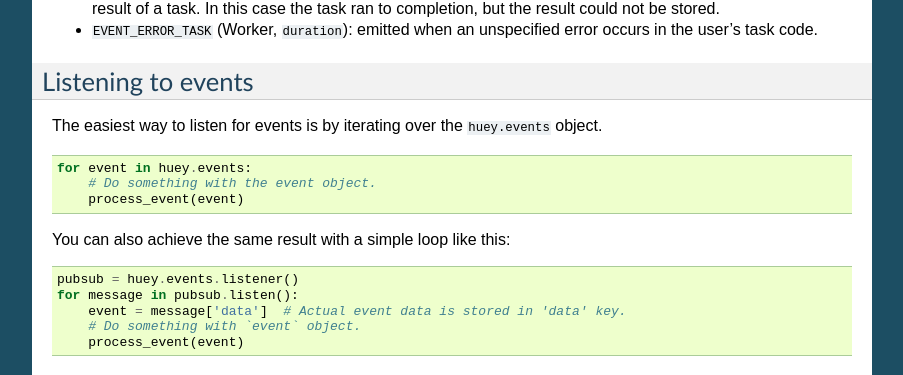
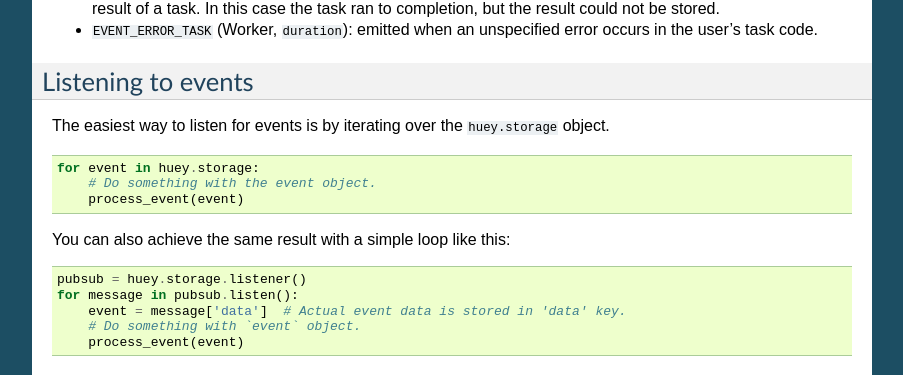
Before and after one commit to coleifer/huey, a Sphinx documentation site: the page built from docs/events.rst, in a window 1280 px wide. Shown: the part 1069-1444 px from the top of the page, without its empty margins (198-1101 px from the left). Built offline with Sphinx 7.4.7, drawn with Linux system fonts in a browser that asks for light colours; the version number could not be read and is left out.

Commit message:
Update event documentation, fixes #147

```diff
--- a/docs/events.rst
+++ b/docs/events.rst
@@ -44,11 +44,11 @@ Error events:
 Listening to events
 ^^^^^^^^^^^^^^^^^^^
 
-The easiest way to listen for events is by iterating over the ``huey.events`` object.
+The easiest way to listen for events is by iterating over the ``huey.storage`` object.
 
 .. code-block:: python
 
-    for event in huey.events:
+    for event in huey.storage:
         # Do something with the event object.
         process_event(event)
 
@@ -56,7 +56,7 @@ You can also achieve the same result with a simple loop like this:
 
 .. code-block:: python
 
-    pubsub = huey.events.listener()
+    pubsub = huey.storage.listener()
     for message in pubsub.listen():
         event = message['data']  # Actual event data is stored in 'data' key.
         # Do something with `event` object.
```
